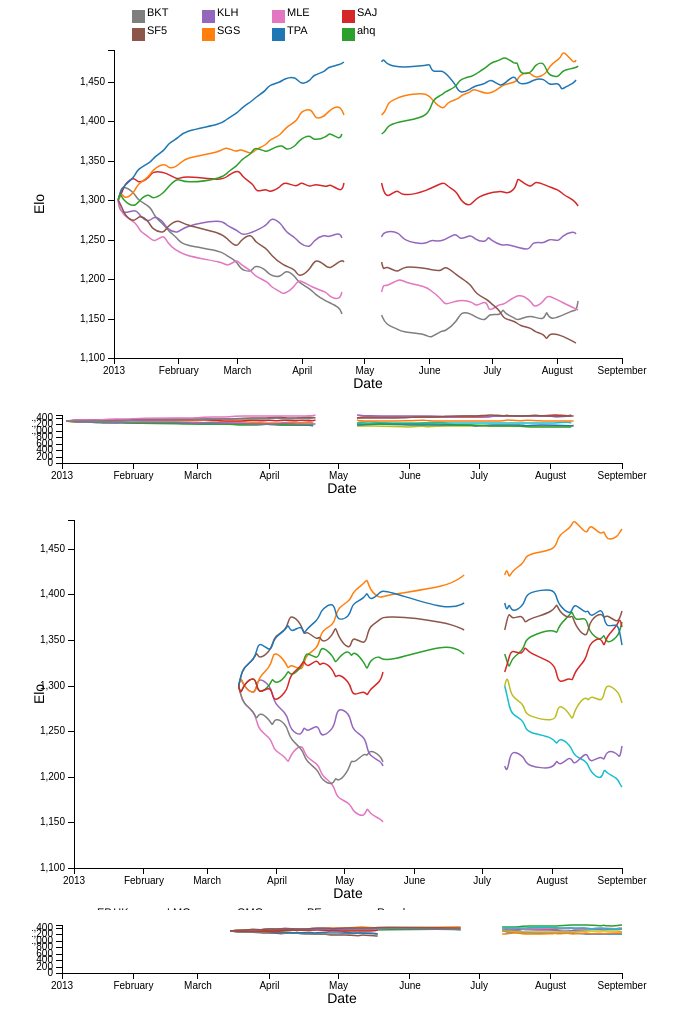
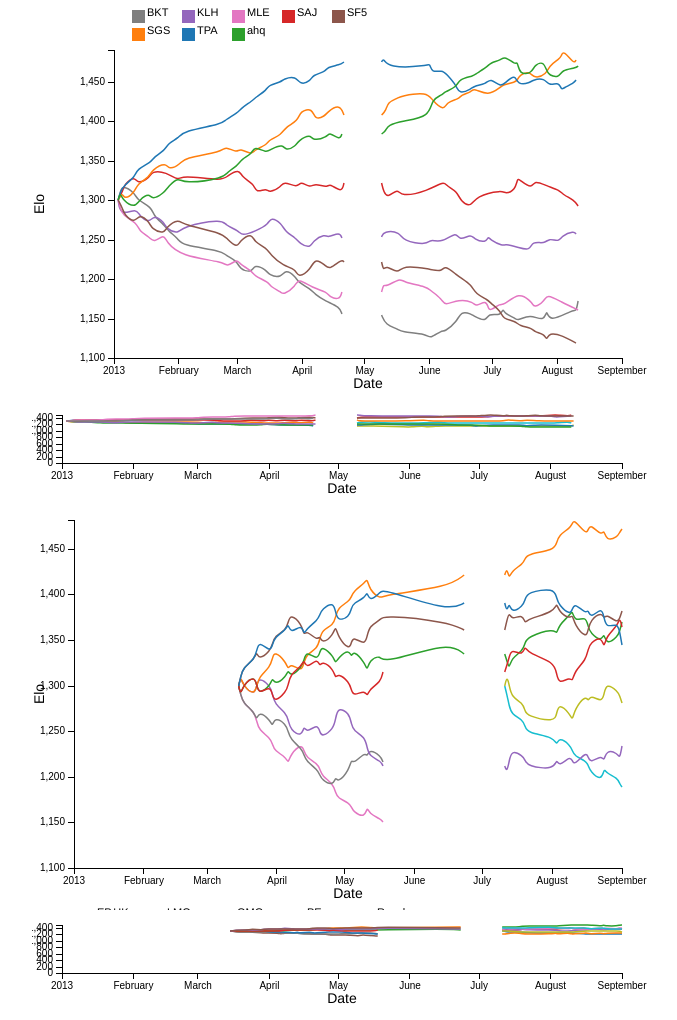
Before and after one commit to thealexpenn/thealexpenn.github.io, a plain HTML site: page 2013.html in a window 1280 px wide. Shown: the whole page, without its empty margins (138-815 px from the left). Drawn offline with Linux system fonts and the light colour scheme.

Commit message:
legend item width

```diff
--- a/2013.html
+++ b/2013.html
@@ -64,7 +64,7 @@ d3.csv("S3GPL.csv", function(error, experiments) {
     .seriesAccessor(function(d) {return d.key[0];})
     .keyAccessor(function(d) {return +d.key[1];})
     .valueAccessor(function(d) {return +d.value - 1100;})
-	.legend(dc.legend().x(100).y(10).itemHeight(13).gap(5).horizontal(1).legendWidth(280).itemWidth(70).maxItems(8));
+	.legend(dc.legend().x(100).y(10).itemHeight(13).gap(5).horizontal(1).legendWidth(280).itemWidth(50).maxItems(8));
   gplChart.yAxis().tickFormat(function(d) {return d3.format(',d')(d+1100);});
   gplChart.margins().left += 40;
   gplChart.margins().top += 40;
```
